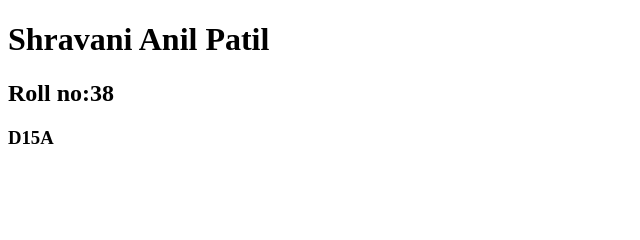
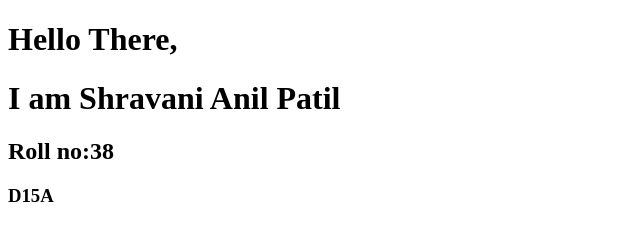
Before and after one commit to ShravaniAnilPatil/devops, a plain HTML site: page index.html in a window 1280 px wide. Shown: the whole page, without its empty margins (0-640 px from the left). Drawn offline with Linux system fonts and the light colour scheme.

Commit message:
3rd commit

```diff
--- a/index.html
+++ b/index.html
@@ -6,8 +6,10 @@
     <title>Document</title>
 </head>
 <body>
-    <h1>Shravani Anil Patil</h1>
+    <h1>Hello There,</h1>
+    <h1>I am Shravani Anil Patil</h1>
     <h2>Roll no:38</h2>
     <h3>D15A</h3>
+
 </body>
 </html>
```
